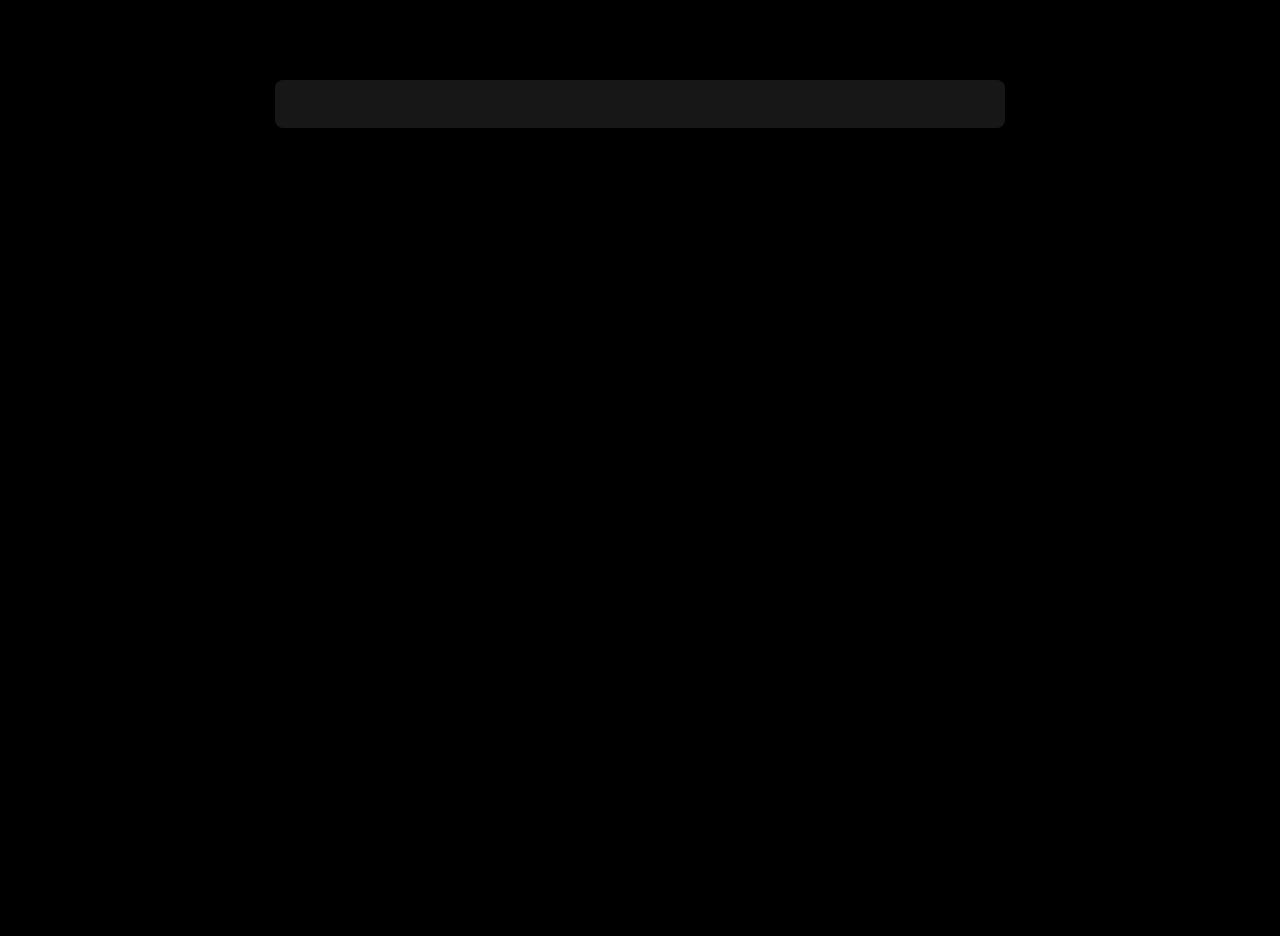
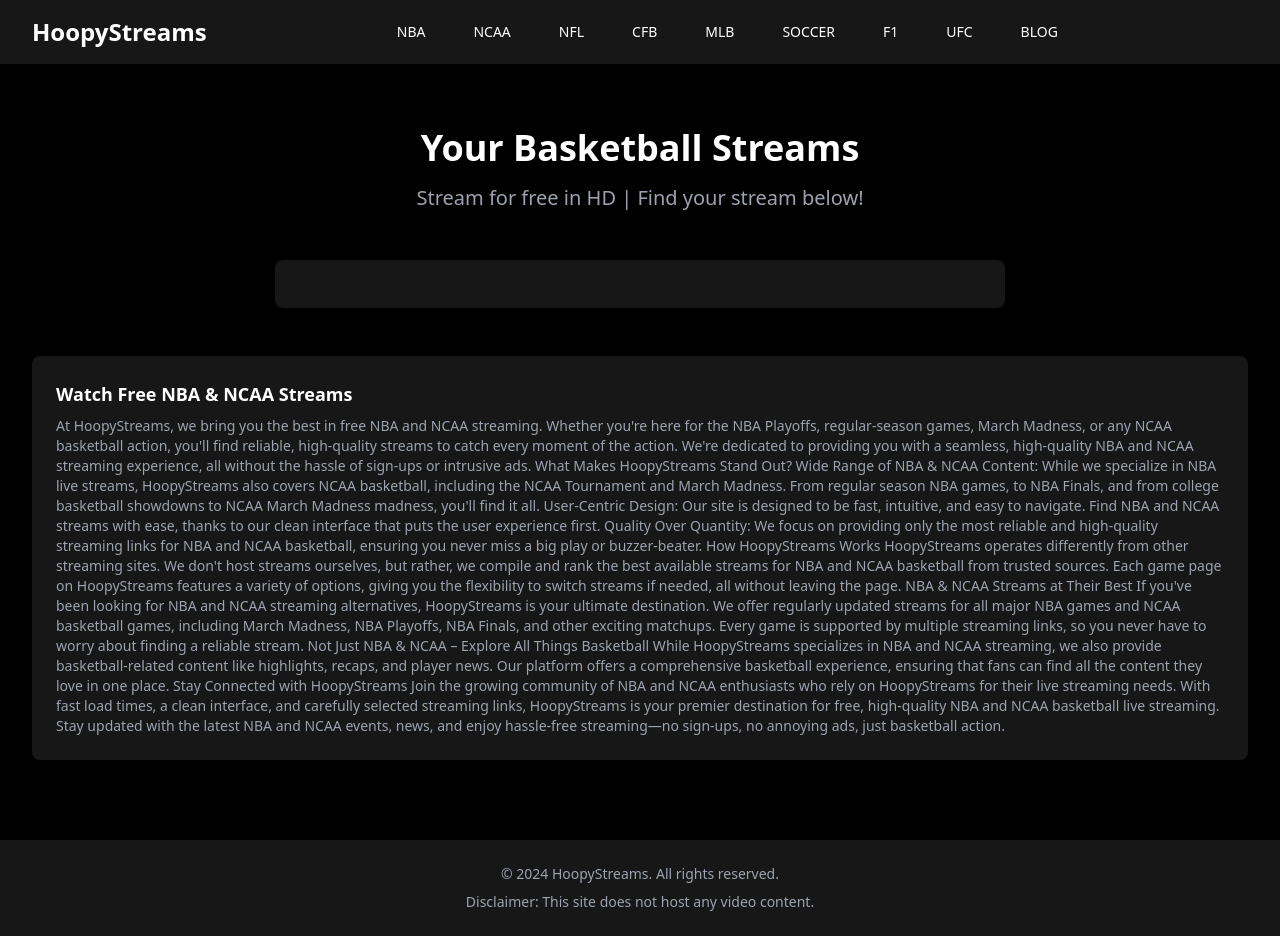
Before and after one commit to dion-223/hs-223, a plain HTML site: page index.html in a window 1280 px wide. Before the commit the page ends 800 px from the top, so only its background shows below. Drawn offline with nearby package versions, Linux system fonts and the light colour scheme; no server answers.

Commit message:
Hotfix: Restored working index schedule layout

```diff
--- a/index.html
+++ b/index.html
@@ -9,17 +9,48 @@
 </head>
 <body class="bg-black text-white">
     <!-- Navbar -->
-    <!-- (unchanged content skipped for brevity) -->
+    <nav class="bg-neutral-900 fixed w-full z-50">
+        <div class="max-w-7xl mx-auto px-4 sm:px-6 lg:px-8">
+            <div class="flex items-center justify-between h-16">
+                <a href="https://hoopystreams.com" class="text-2xl font-bold text-white">HoopyStreams</a>
+                <div class="hidden md:block flex-grow">
+                    <div class="flex items-baseline justify-center space-x-6">
+                        <a href="https://hoopystreams.com" class="hover:text-red-600 px-3 py-2 text-sm font-medium">NBA</a>
+                        <a href="https://hoopystreams.com" class="hover:text-red-600 px-3 py-2 text-sm font-medium">NCAA</a>
+                        <a href="https://rushystreams.com" class="hover:text-red-600 px-3 py-2 text-sm font-medium">NFL</a>
+                        <a href="https://rushystreams.com" class="hover:text-red-600 px-3 py-2 text-sm font-medium">CFB</a>
+                        <a href="https://battystreams.com" class="hover:text-red-600 px-3 py-2 text-sm font-medium">MLB</a>
+                        <a href="https://footystreams.com" class="hover:text-red-600 px-3 py-2 text-sm font-medium">SOCCER</a>
+                        <a href="https://trackystreams.com" class="hover:text-red-600 px-3 py-2 text-sm font-medium">F1</a>
+                        <a href="https://fightystreams.com" class="hover:text-red-600 px-3 py-2 text-sm font-medium">UFC</a>
+                        <a href="/blog" class="hover:text-red-600 px-3 py-2 text-sm font-medium">BLOG</a>
+                    </div>
+                </div>
+                <div class="md:hidden">
+                    <button type="button" class="text-white hover:text-red-600 p-2">
+                        <span class="sr-only">Open menu</span>
+                        <i class="fas fa-bars"></i>
+                    </button>
+                </div>
+            </div>
+        </div>
+    </nav>
 
     <!-- Main Content -->
     <main class="pt-20">
         <!-- Hero Section -->
-        <!-- (unchanged content skipped for brevity) -->
+        <div class="max-w-7xl mx-auto px-4 sm:px-6 lg:px-8 text-center py-12">
+            <h1 class="text-4xl font-bold text-white mb-4">Your Basketball Streams</h1>
+            <p class="text-xl text-gray-400">Stream for free in HD | Find your stream below!</p>
+        </div>
 
         <!-- Schedule Section -->
         <div class="max-w-7xl mx-auto px-4 sm:px-6 lg:px-8">
             <div class="flex">
+                <!-- Left Ad Space -->
                 <div class="w-[20%]"></div>
+
+                <!-- Schedule Content -->
                 <div class="w-[60%]">
                     <div class="bg-neutral-900 rounded-lg p-6">
                         <div id="schedule-container" class="space-y-4">
@@ -27,15 +58,49 @@
                         </div>
                     </div>
                 </div>
+
+                <!-- Right Ad Space -->
                 <div class="w-[20%]"></div>
             </div>
         </div>
 
         <!-- SEO Section -->
-        <!-- (unchanged content skipped for brevity) -->
+        <section class="max-w-7xl mx-auto px-4 sm:px-6 lg:px-8 py-12">
+            <div class="bg-neutral-900 rounded-lg p-6 text-sm text-gray-400">
+                <h2 class="text-lg font-semibold text-white mb-2">Watch Free NBA & NCAA Streams</h2>
+                <p>
+                    At HoopyStreams, we bring you the best in free NBA and NCAA streaming. Whether you're here for the NBA Playoffs, regular-season games, March Madness, or any NCAA basketball action, you'll find reliable, high-quality streams to catch every moment of the action. We're dedicated to providing you with a seamless, high-quality NBA and NCAA streaming experience, all without the hassle of sign-ups or intrusive ads.
+
+What Makes HoopyStreams Stand Out?
+Wide Range of NBA & NCAA Content: While we specialize in NBA live streams, HoopyStreams also covers NCAA basketball, including the NCAA Tournament and March Madness. From regular season NBA games, to NBA Finals, and from college basketball showdowns to NCAA March Madness madness, you'll find it all.
+User-Centric Design: Our site is designed to be fast, intuitive, and easy to navigate. Find NBA and NCAA streams with ease, thanks to our clean interface that puts the user experience first.
+Quality Over Quantity: We focus on providing only the most reliable and high-quality streaming links for NBA and NCAA basketball, ensuring you never miss a big play or buzzer-beater.
+
+How HoopyStreams Works
+HoopyStreams operates differently from other streaming sites. We don't host streams ourselves, but rather, we compile and rank the best available streams for NBA and NCAA basketball from trusted sources. Each game page on HoopyStreams features a variety of options, giving you the flexibility to switch streams if needed, all without leaving the page.
+NBA & NCAA Streams at Their Best
+If you've been looking for NBA and NCAA streaming alternatives, HoopyStreams is your ultimate destination. We offer regularly updated streams for all major NBA games and NCAA basketball games, including March Madness, NBA Playoffs, NBA Finals, and other exciting matchups. Every game is supported by multiple streaming links, so you never have to worry about finding a reliable stream.
+
+Not Just NBA & NCAA – Explore All Things Basketball
+While HoopyStreams specializes in NBA and NCAA streaming, we also provide basketball-related content like highlights, recaps, and player news. Our platform offers a comprehensive basketball experience, ensuring that fans can find all the content they love in one place.
+
+Stay Connected with HoopyStreams
+Join the growing community of NBA and NCAA enthusiasts who rely on HoopyStreams for their live streaming needs. With fast load times, a clean interface, and carefully selected streaming links, HoopyStreams is your premier destination for free, high-quality NBA and NCAA basketball live streaming. Stay updated with the latest NBA and NCAA events, news, and enjoy hassle-free streaming—no sign-ups, no annoying ads, just basketball action.
+
+
+                </p>
+            </div>
+        </section>
 
         <!-- Footer -->
-        <!-- (unchanged content skipped for brevity) -->
+        <footer class="bg-neutral-900 py-6 mt-8">
+            <div class="max-w-7xl mx-auto px-4 sm:px-6 lg:px-8">
+                <div class="text-center text-gray-400 text-sm">
+                    <p>&copy; 2024 HoopyStreams. All rights reserved.</p>
+                    <p class="mt-2">Disclaimer: This site does not host any video content.</p>
+                </div>
+            </div>
+        </footer>
 
         <script>
             function toggleMobileMenu() {
@@ -48,15 +113,15 @@
             fetch(CSV_URL)
                 .then(res => res.text())
                 .then(data => {
-                    const rows = data.trim().split("\n");
-                    const header = rows.shift(); // Remove header
+                    const rows = data.trim().split("\n").slice(1); // skip header row
                     const container = document.getElementById("schedule-container");
                     container.innerHTML = "";
 
                     rows.forEach(row => {
-                        const cells = row.split(/,(?=(?:[^"]*"[^"]*")*[^"]*$)/);
-                        if (cells.length < 3) return;
-                        const [time, matchup, link] = cells;
+                        const [time, matchup, link] = row.split(",");
+
+                        // Skip rows missing key data
+                        if (!time || !matchup || !link) return;
 
                         const card = document.createElement("div");
                         card.className = "bg-neutral-950 rounded p-4 hover:bg-neutral-900 transition duration-300";
@@ -76,6 +141,7 @@
                 })
                 .catch(error => console.error("Failed to fetch schedule:", error));
         </script>
+
     </main>
 </body>
 </html>
```
